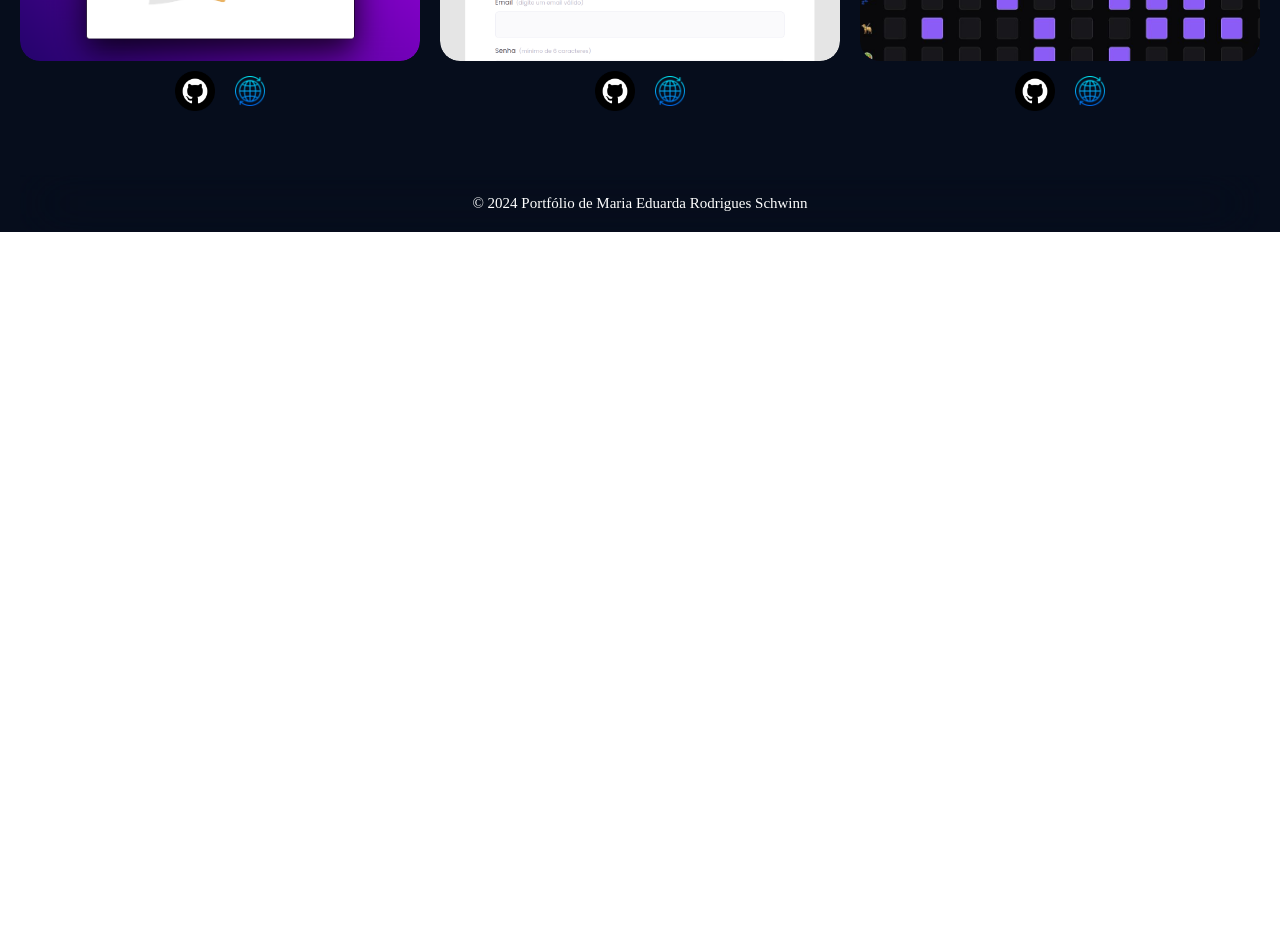
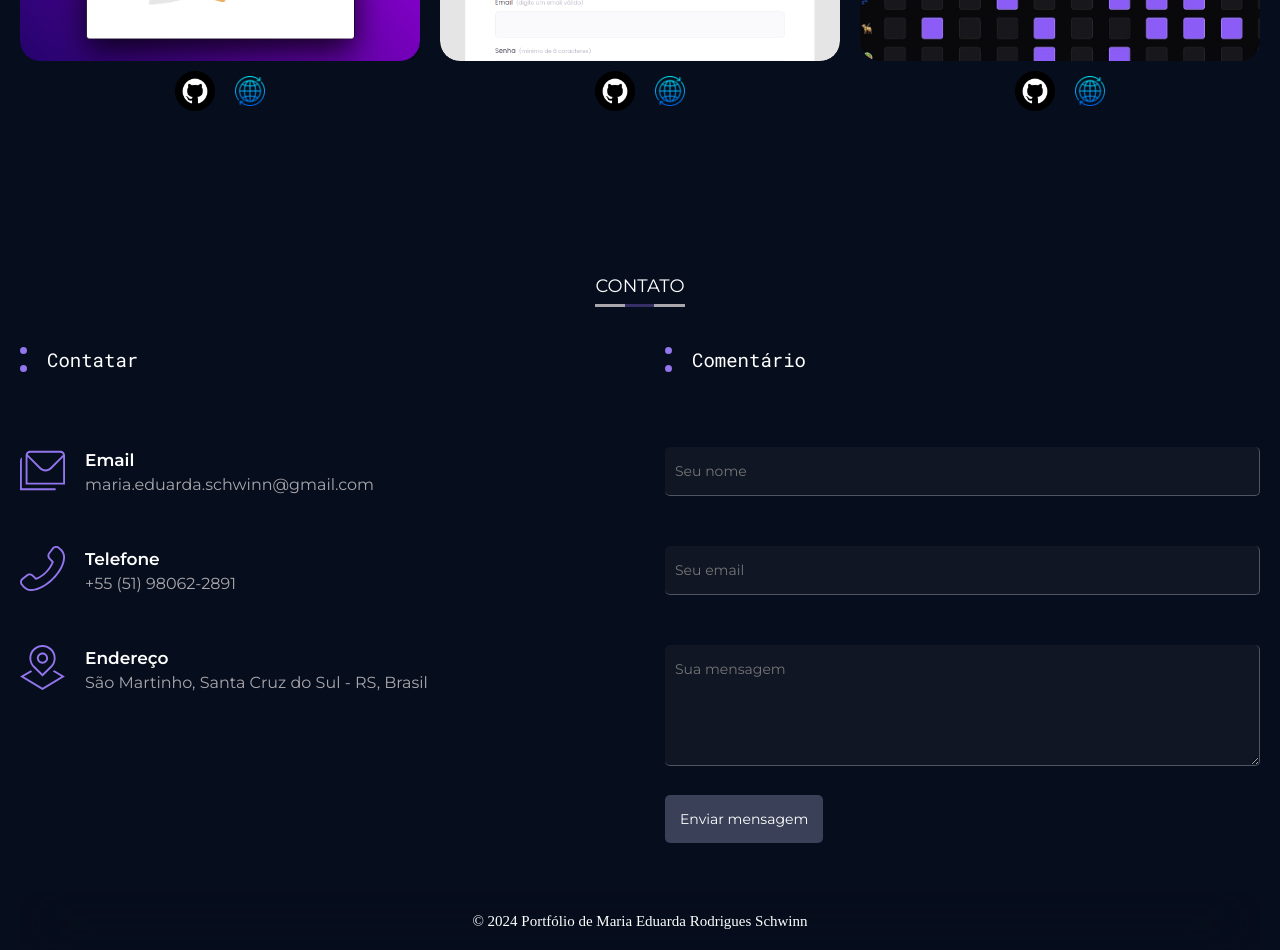
Before and after one commit to Maria-Eduarda-Rodrigues-Schwinn/portfolio, a React (Vite) app: page / in a window 1280 px wide. Shown: the part 4960-5910 px from the top of the page. Before the commit the page ends 5192 px from the top, so only its background shows below. Built offline with nearby package versions, Linux system fonts and the light colour scheme.

Commit message:
Add ContactSection to Home component for improved user interaction

```diff
--- a/src/Pages/Home/index.jsx
+++ b/src/Pages/Home/index.jsx
@@ -1,11 +1,12 @@
-import { LimitedWidthWrapper } from "../../components/LimitedWidth"
-import { ProjectsSection } from "./sections/Projects"
-import { ServicesSection } from "./sections/Services"
-import { Container, Main, Footer } from "./styles"
-import { CareerSection } from "./sections/Career"
-import { HeaderSection } from "./sections/Header"
-import { AboutSection } from "./sections/About"
-import { InfoSection } from "./sections/Info"
+import { LimitedWidthWrapper } from "../../components/LimitedWidth";
+import { ProjectsSection } from "./sections/Projects";
+import { ServicesSection } from "./sections/Services";
+import { ContactSection } from "./sections/Contact";
+import { Container, Main, Footer } from "./styles";
+import { CareerSection } from "./sections/Career";
+import { HeaderSection } from "./sections/Header";
+import { AboutSection } from "./sections/About";
+import { InfoSection } from "./sections/Info";
 
 export function Home() {
     return (
@@ -18,17 +19,17 @@ export function Home() {
                     <ServicesSection />
                     <CareerSection />
                     <ProjectsSection />
-          {/* <ContactSection /> */}
+                    <ContactSection />
                     {/* SOFT/HARD SKILLS? ideias em: https://www.youtube.com/watch?v=d8MReiqqElE min=9:20*/}
                     {/* certificados do LinkedIn?*/}
                 </Main>
                 <Footer>
                     <p>
-            &copy; {new Date().getFullYear()} Portfólio de Maria Eduarda
-            Rodrigues Schwinn
+                        &copy; {new Date().getFullYear()} Portfólio de Maria
+                        Eduarda Rodrigues Schwinn
                     </p>
                 </Footer>
             </LimitedWidthWrapper>
         </Container>
-  )
+    );
 }
```
Lines whose indentation alone changed are shown as unchanged.
